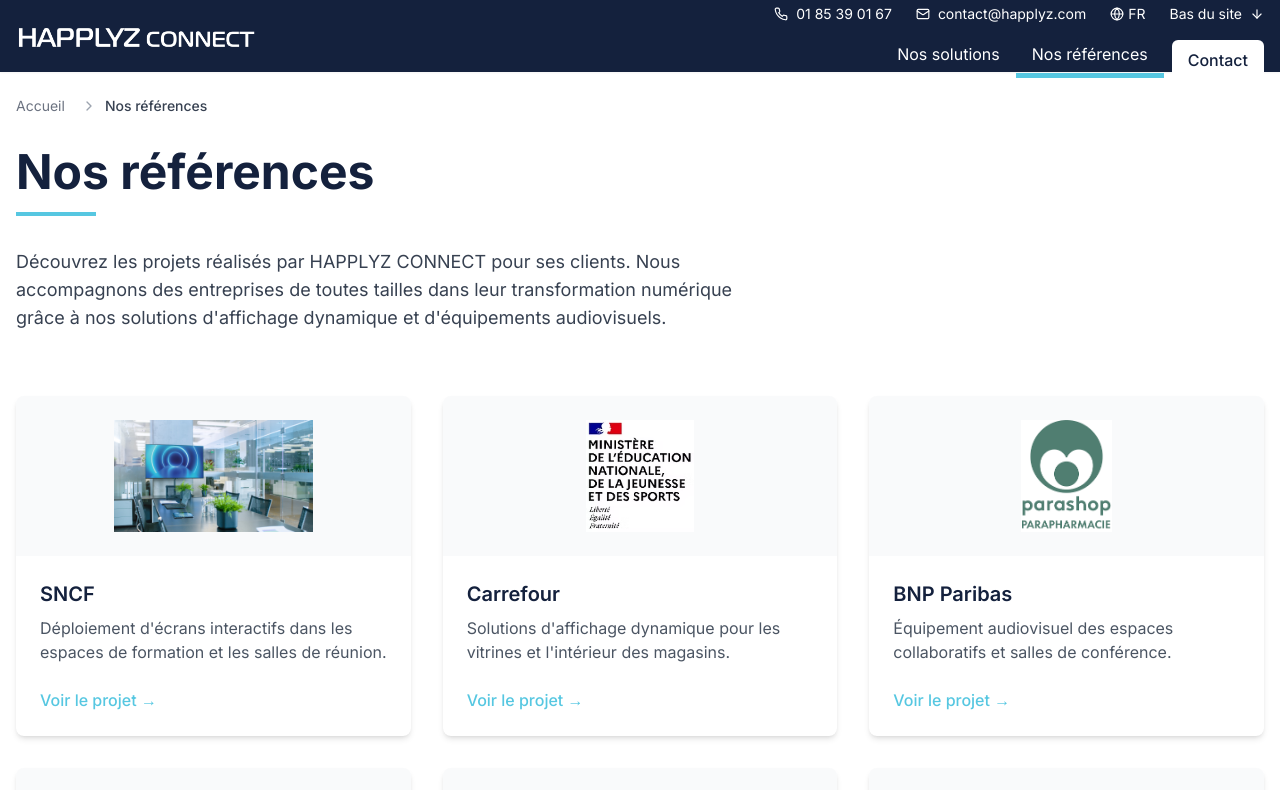
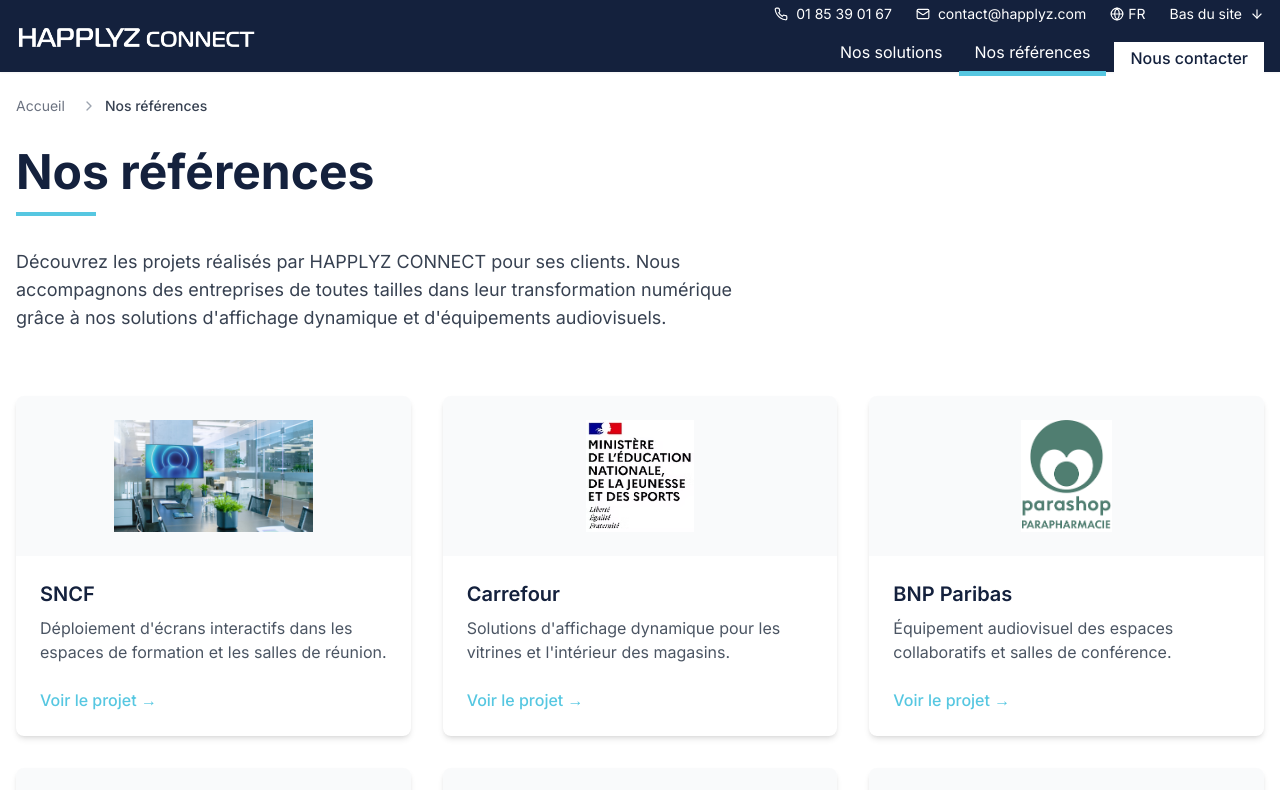
Before and after one commit to happlyzconnect/website-happlyzconnect, a React (Vite) app: page /nos-references in a window 1280 px wide. Shown: the top 790 px of the page. Built offline with nearby package versions, Linux system fonts and the light colour scheme.

Commit message:
Update contact button style
Updated the contact button in the navigation bar to prevent overflow, change the text to "Nous contacter", and remove rounded borders.

```diff
--- a/src/components/Navigation.tsx
+++ b/src/components/Navigation.tsx
@@ -1,3 +1,4 @@
+
 import { useState } from "react";
 import { Menu, X, Phone, Mail, Globe, ArrowDown, Tv, Users, GraduationCap } from "lucide-react";
 import { useScrollDirection } from "@/hooks/useScrollDirection";
@@ -239,9 +240,9 @@ export const Navigation = () => {
 
               <button
                 onClick={handleContactClick}
-                className="bg-white text-[#14213D] font-medium px-4 py-2 rounded-md hover:bg-opacity-90 transition-colors ml-2"
+                className="bg-white text-[#14213D] font-medium px-4 py-1 ml-2 h-8"
               >
-                Contact
+                Nous contacter
               </button>
             </div>
           </div>
@@ -313,9 +314,9 @@ export const Navigation = () => {
               </Link>
               <button
                 onClick={handleContactClick}
-                className="mx-4 my-2 bg-white text-[#14213D] font-medium px-4 py-2 rounded-md hover:bg-opacity-90 transition-colors text-left"
+                className="mx-4 my-2 bg-white text-[#14213D] font-medium px-4 py-1 h-8 text-left"
               >
-                Contact
+                Nous contacter
               </button>
             </div>
           </div>
```
